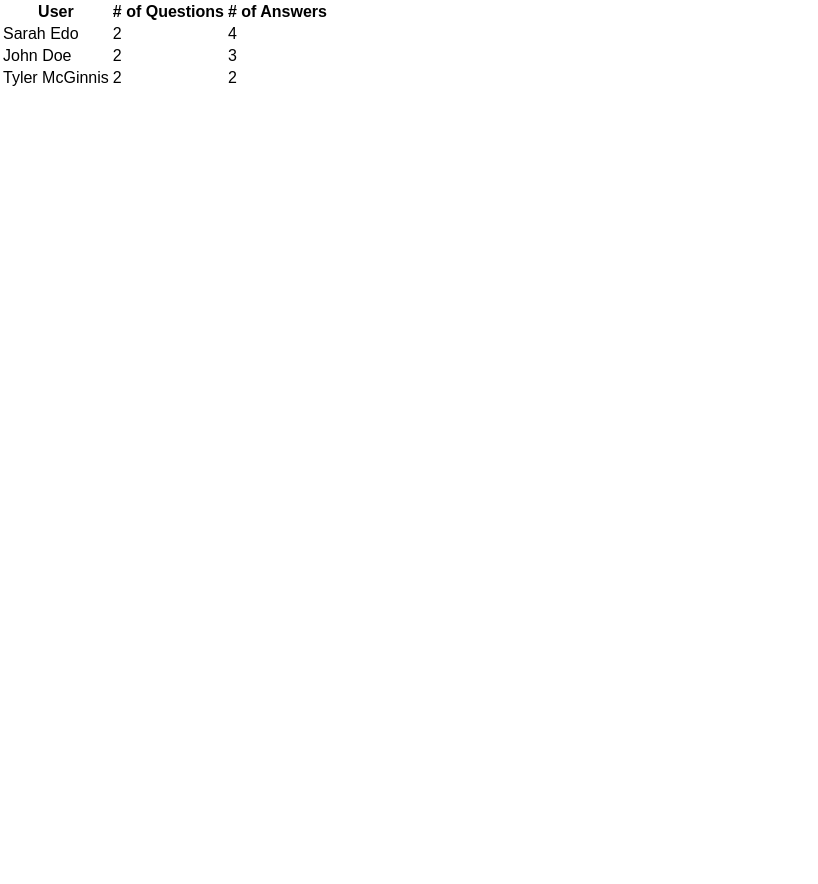
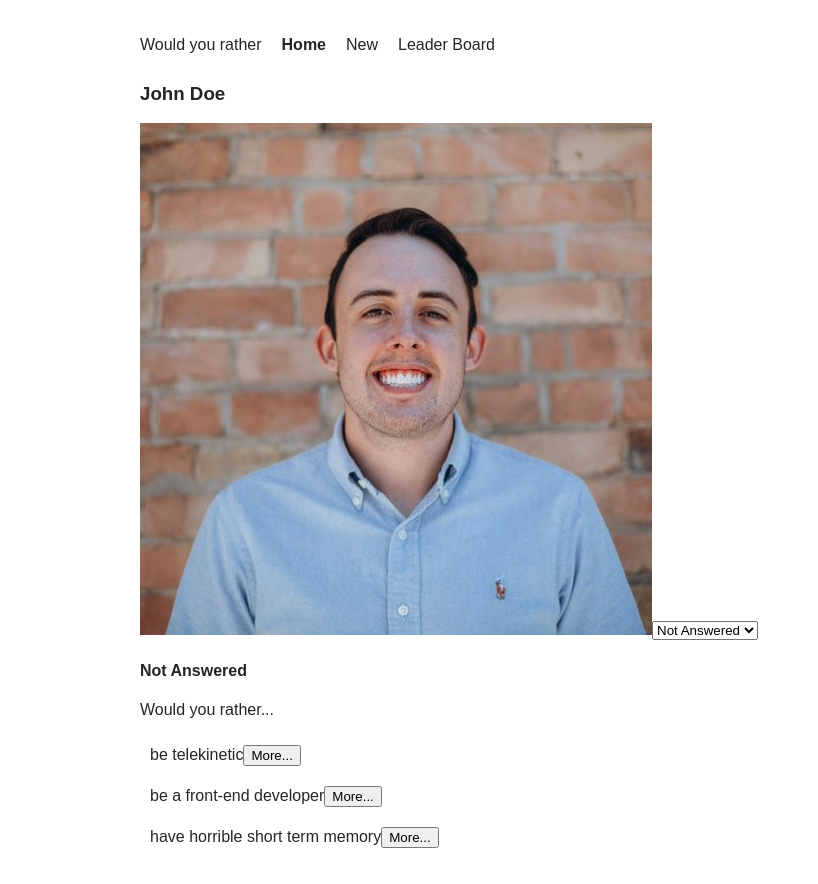
Before and after one commit to wangtjwork/redux-would-you-rather, a React (Create React App) app: page / in a window 1280 px wide. Shown: the whole page, without its empty margins (0-818 px from the left). Before the commit the page ends 800 px from the top, so only its background shows below. Built offline with nearby package versions, Linux system fonts and the light colour scheme.

Commit message:
feat: Add Nav on top

```diff
--- a/package.json
+++ b/package.json
@@ -3,6 +3,7 @@
   "version": "0.1.0",
   "private": true,
   "dependencies": {
+    "npm": "^6.0.0",
     "react": "^16.3.2",
     "react-dom": "^16.3.2",
     "react-redux": "^5.0.7",
--- a/src/Components/App.js
+++ b/src/Components/App.js
@@ -1,4 +1,5 @@
 import React, { Component } from 'react';
+import { BrowserRouter as Router, Route } from 'react-router-dom'
 import { connect } from 'react-redux';
 import { handleInitialData } from '../actions/shared';
 import Login from './Login';
@@ -6,6 +7,7 @@ import Dashboard from './Dashboard';
 import Question from './Question';
 import AddQuestion from './AddQuestion';
 import LeaderBoard from './LeaderBoard';
+import Nav from './Nav';
 
 class App extends Component {
   componentDidMount() {
@@ -13,20 +15,30 @@ class App extends Component {
   }
 
   render() {
-    const { authedUser } = this.props;
+    const { loggedIn } = this.props;
     return (
-      <div>
-        {authedUser === null
-          ? <Login />
-          : <LeaderBoard />
-        }
-      </div>
+      <Router>
+        <div className="container">
+          {loggedIn === false
+            ? <Login />
+            : (
+              <div>
+                <Nav />
+                <Route path="/" exact component={Dashboard} />
+                <Route path="/new" component={AddQuestion} />
+                <Route path="/question/:questionID" component={Question} />
+                <Route path="/leaderboard" component={LeaderBoard} />
+              </div>
+            )
+          }
+        </div>
+      </Router>
     );
   }
 }
 
 const mapStateToProps = ({ authedUser }) => ({
-  authedUser,
+  loggedIn: authedUser !== null,
 })
 
 export default connect(mapStateToProps)(App);
--- a/src/components/Nav.js
+++ b/src/components/Nav.js
@@ -1,11 +1,37 @@
 import React, { Component } from 'react';
+import { connect } from 'react-redux';
+import { NavLink } from 'react-router-dom';
 
 class Nav extends Component {
   render() {
+    console.log(this.props);
     return (
-      <div>Navigation</div>
+      <nav className="nav">
+        <ul>
+          <li>Would you rather</li>
+          <li>
+            <NavLink to="/" exact activeClassName="active">
+              Home
+            </NavLink>
+          </li>
+          <li>
+            <NavLink to="/new" activeClassName="active">
+              New
+            </NavLink>
+          </li>
+          <li>
+            <NavLink to="/leaderboard" activeClassName="active">
+              Leader Board
+            </NavLink>
+          </li>
+        </ul>
+      </nav>
     )
   }
 }
 
-export default Nav;
+const mapStateToProps = ({ users, authedUser }) => ({
+  curUser: users[authedUser]
+})
+
+export default connect(mapStateToProps)(Nav);
--- a/src/index.css
+++ b/src/index.css
@@ -2,4 +2,162 @@ body {
   margin: 0;
   padding: 0;
   font-family: sans-serif;
+  color: #252525;
 }
+
+a {
+  text-decoration: none;
+  color: #252525;
+}
+
+.container {
+  max-width: 1000px;
+  margin: 0 auto;
+  padding: 10px;
+}
+
+.btn {
+  text-transform: uppercase;
+  margin: 35px auto;
+  padding: 10px;
+  border: 1px solid rgba(0,0,0,.29);
+  cursor: pointer;
+  background: #fff;
+  font-size: 16px;
+  width: 250px;
+  position: relative;
+}
+
+.btn:hover {
+  border-color: rgba(0,0,0,.5);
+  text-decoration: none;
+}
+
+.btn:focus {
+  outline: 0;
+  font-weight: 700;
+  border-width: 2px;
+}
+
+.center {
+  text-align: center;
+}
+
+.active {
+  font-weight: bold;
+}
+
+.nav ul {
+  display: flex;
+  flex-direction: row;
+  justify-content: flex-start;
+  text-decoration: none;
+}
+
+.nav li:first-child {
+  padding-left: 0;
+}
+
+ul {
+  padding-left: 0;
+}
+
+li {
+  list-style-type: none;
+  padding: 10px;
+  text-decoration: none;
+}
+
+.avatar {
+  height: 50px;
+  border-radius: 25px;
+  margin: 10px;
+}
+
+.tweet {
+  width: 100%;
+  max-width: 590px;
+  padding: 10px;
+  display: flex;
+  margin: 0 auto;
+  border: 1px solid #dad7d7;
+  border-radius: 3px;
+  cursor: pointer;
+}
+
+.tweet-info {
+  margin: 10px;
+  display: flex;
+  flex-direction: column;
+}
+
+/* Hacky but less typing in the video */
+.tweet-info > div > span:first-child {
+  font-weight: bold;
+  margin-right: 5px;
+}
+.tweet-info > div > span:nth-child(2) {
+  color: #969696;
+  font-size: 16px;
+}
+.tweet-info > div > div {
+  color: #969696;
+  font-size: 15px;
+}
+.tweet-info > div > p {
+  font-size: 18px;
+  margin: 10px 0;
+}
+.tweet-icons {
+  display: flex;
+  align-items: center;
+}
+.tweet-icons > span {
+  color: #969696;
+  margin: 0 15px 0 5px;
+  font-size: 18px !important;
+}
+.tweet-icon {
+  font-size: 27px;
+  color: #697784;
+}
+.tweet-icon:hover {
+  color: #00b5d6;
+  cursor: pointer;
+}
+.replying-to {
+  border: none;
+  background: transparent;
+  margin: 0;
+  padding: 0;
+  color: #969696;
+  cursor: pointer;
+}
+
+.heart-button {
+  background: transparent;
+  border: none;
+}
+
+.new-tweet {
+  width: 100%;
+  max-width: 590px;
+  margin: 0 auto;
+  display: flex;
+  flex-direction: column;
+}
+
+.textarea {
+  border-radius: 4px;
+  border: 1px solid #dad7d7;
+  padding: 10px;
+  font-size: 15px;
+  height: 100px;
+}
+
+.tweet-length {
+  text-align: right;
+  margin-top: 10px;
+  font-size: 20px;
+  color: #C3392A;
+}
```
Also changed, not shown: 1 other file (tests, documents, lock files or other folders).
